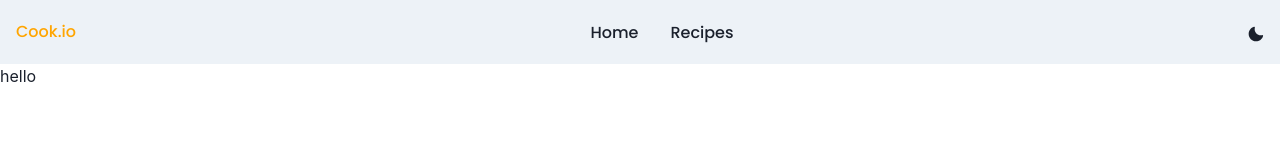
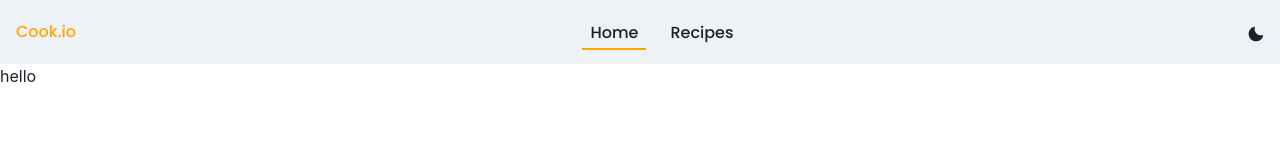
Before and after one commit to niratamang70/recipe-book, a Next.js app: page / in a window 1280 px wide. Shown: the top 160 px of the page. Built offline with nearby package versions, Linux system fonts and the light colour scheme.

Commit message:
feat: show underline in active navitem

```diff
--- a/src/components/navbar/NavLink.tsx
+++ b/src/components/navbar/NavLink.tsx
@@ -2,6 +2,7 @@
 import { roboto } from '@/theme/fontsTheme';
 import { Box, BoxProps, useColorModeValue } from '@chakra-ui/react';
 import Link from 'next/link';
+import { usePathname } from 'next/navigation';
 import React from 'react';
 
 interface NavLinkProps extends BoxProps {
@@ -10,9 +11,19 @@ interface NavLinkProps extends BoxProps {
 }
 
 const NavLink = ({ children, href, ...props }: NavLinkProps) => {
+  const pathname = usePathname();
+
   return (
     <Link href={href} passHref>
-      <Box as="a" px={2} py={1} fontFamily={roboto.style.fontFamily} fontWeight="500" {...props}>
+      <Box
+        as="a"
+        px={2}
+        py={1}
+        fontFamily={roboto.style.fontFamily}
+        fontWeight="500"
+        {...props}
+        sx={pathname === href ? { ...props._hover } : {}}
+      >
         {children}
       </Box>
     </Link>
--- a/src/components/navbar/index.tsx
+++ b/src/components/navbar/index.tsx
@@ -1,5 +1,5 @@
 'use client';
-import { Box, Flex, Button, useColorModeValue, Stack, useColorMode, HStack } from '@chakra-ui/react';
+import { Box, Flex, useColorModeValue, Stack, useColorMode, HStack } from '@chakra-ui/react';
 import { MoonIcon, SunIcon } from '@chakra-ui/icons';
 import { Fragment } from 'react';
 import NavLink from './NavLink';
```
